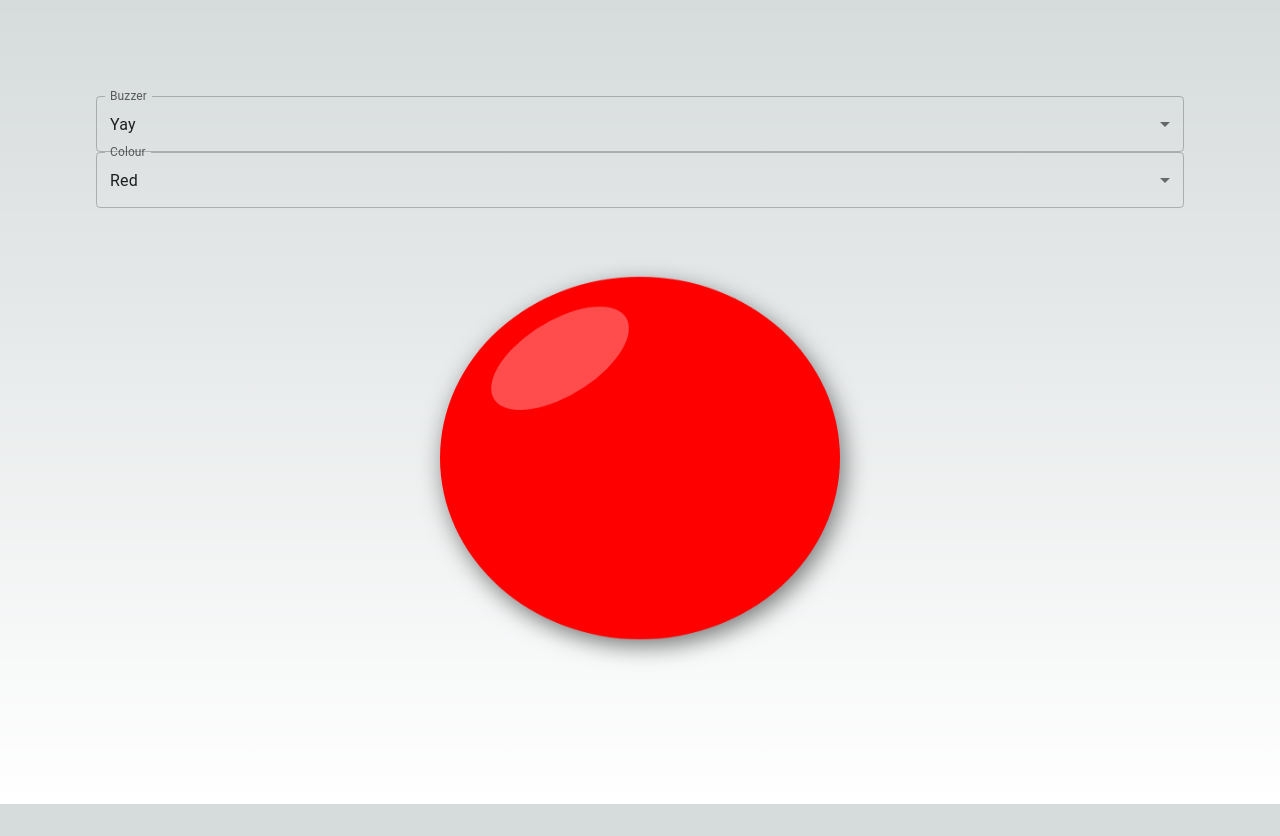
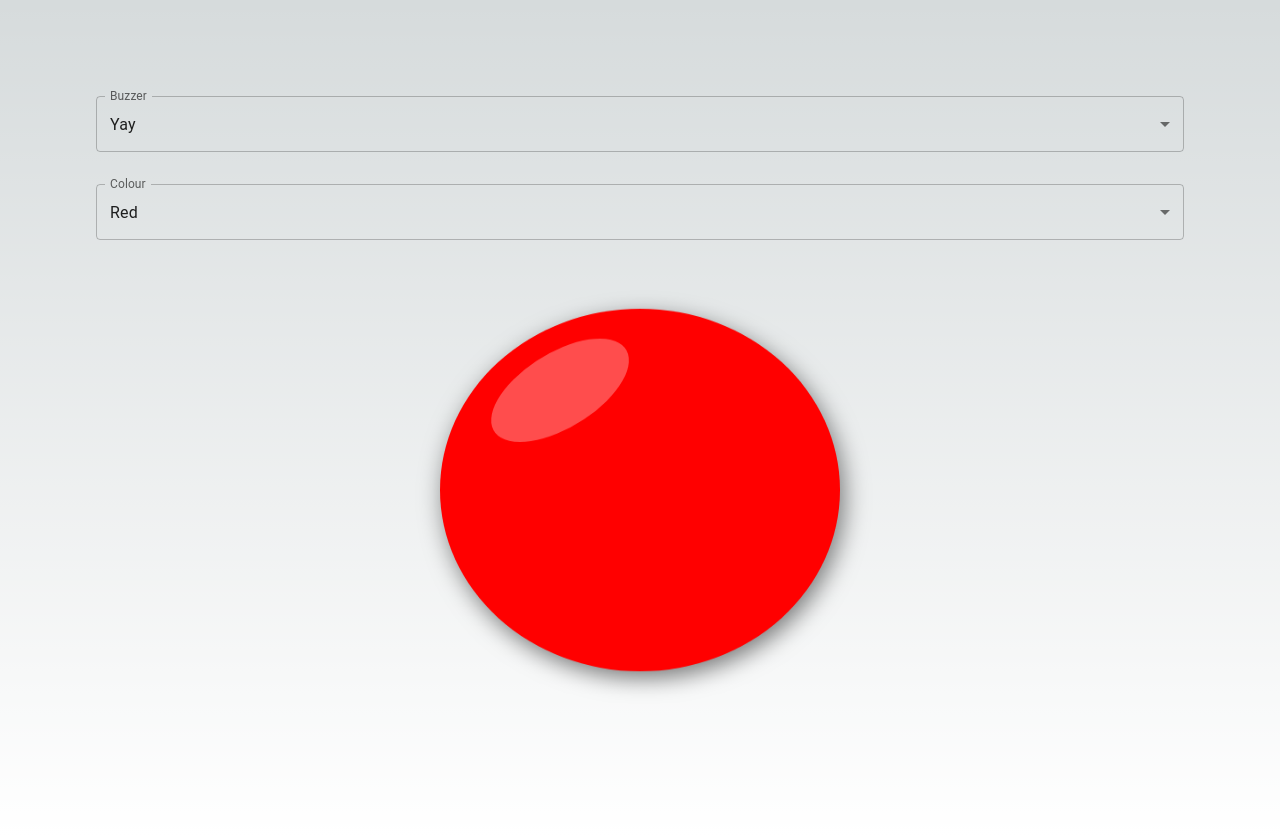
Before and after one commit to sw517/react-buzzer, a Next.js app: page / in a window 1280 px wide. Before the commit the page ends 804 px from the top, so only its background shows below. Built offline with nearby package versions, Linux system fonts and the light colour scheme.

Commit message:
Fix styles

```diff
--- a/src/lib/definitions.ts
+++ b/src/lib/definitions.ts
@@ -9,7 +9,7 @@ export const ColorOptions: SelectOption[] = [
     text: 'Red',
   },
   {
-    value: 'blue',
+    value: '#1976d2',
     text: 'Blue',
   },
   {
--- a/src/pages/index.tsx
+++ b/src/pages/index.tsx
@@ -34,11 +34,12 @@ export default function Home() {
       className={`flex min-h-screen flex-col items-center justify-between p-24 ${inter.className}`}
     >
       <div className="w-full">
-        <BuzzerSelect
-          selectedBuzzerValue={selectedBuzzerValue}
-          handleChange={handleBuzzerChange}
-          className="mb-8"
-        />
+        <div className="mb-8">
+          <BuzzerSelect
+            selectedBuzzerValue={selectedBuzzerValue}
+            handleChange={handleBuzzerChange}
+          />
+        </div>
         <ColorSelect
           selectedColorValue={selectedColorValue}
           handleChange={handleColorChange}
--- a/src/styles/buzzer.module.scss
+++ b/src/styles/buzzer.module.scss
@@ -7,7 +7,7 @@
   user-select: none;
   -webkit-tap-highlight-color: transparent;
   transition: transform ease 0.2s;
-  touch-action: none;
+  touch-action: manipulation;
 
   &:active  {
     transform: translateY(5px);
--- a/src/ui/buzzer-select.tsx
+++ b/src/ui/buzzer-select.tsx
@@ -7,11 +7,9 @@ import { SelectOption, BuzzerOptions } from '@/lib/definitions'
 export default function BuzzerSelect({
   selectedBuzzerValue,
   handleChange,
-  className,
 }: {
   selectedBuzzerValue: SelectOption['value']
   handleChange: (e: SelectChangeEvent) => void
-  className: string
 }) {
   const buzzerOptions = BuzzerOptions.map((option) => (
     <MenuItem key={option.value} value={option.value}>
@@ -20,7 +18,7 @@ export default function BuzzerSelect({
   ))
 
   return (
-    <FormControl className={className} fullWidth>
+    <FormControl fullWidth>
       <InputLabel id="buzzer-label">Buzzer</InputLabel>
       <Select
         labelId="buzzer-label"
```
